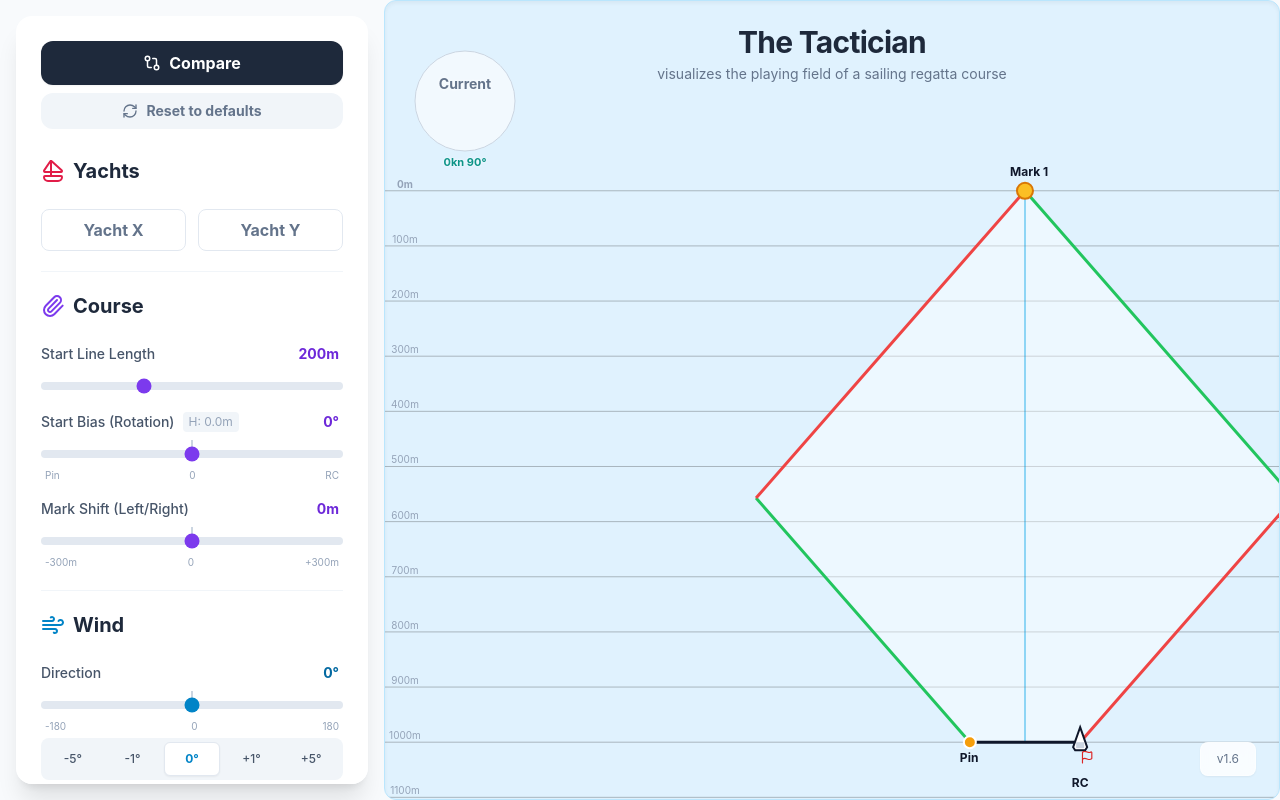
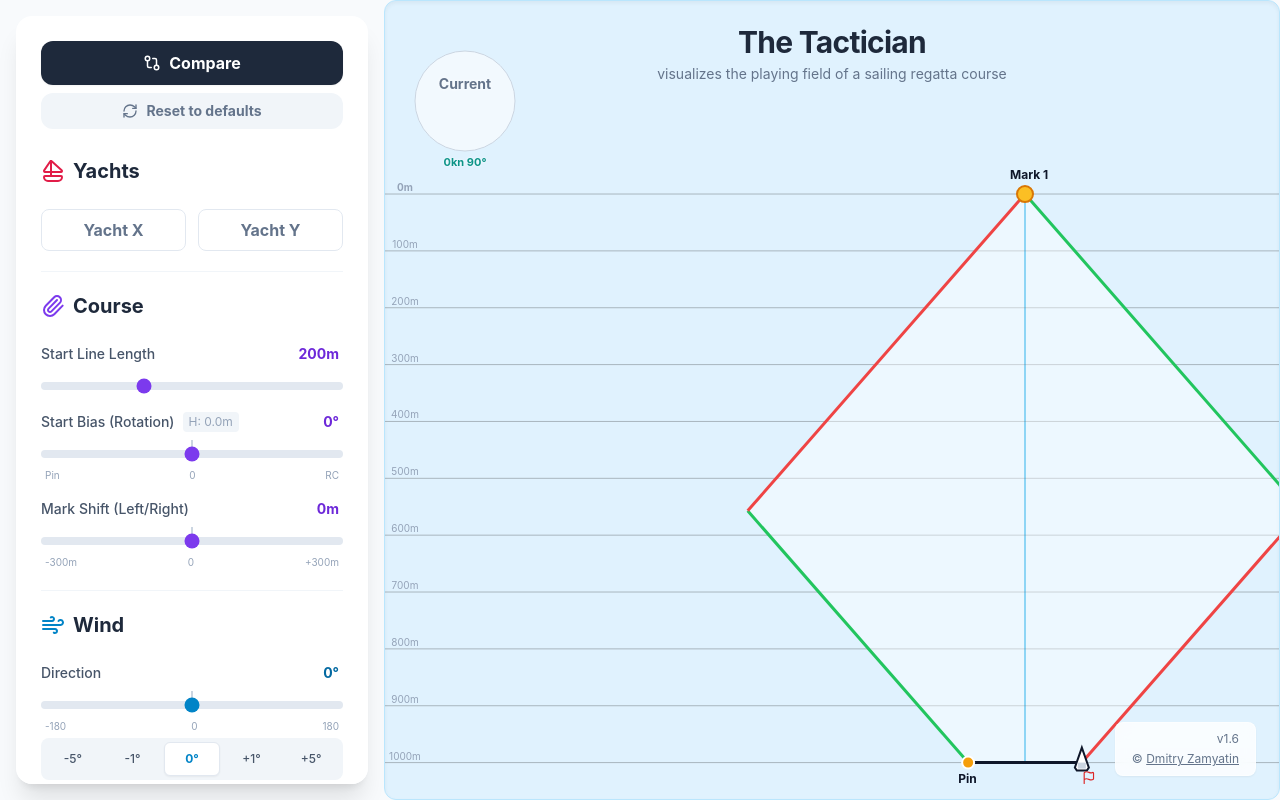
Before and after one commit to 3amyatin/tactician, a React (Vite) app: page / in a window 1280 px wide. Built offline with nearby package versions, Linux system fonts and the light colour scheme.

Commit message:
docs: Add Polyform Noncommercial license and copyright notice

```diff
--- a/App.tsx
+++ b/App.tsx
@@ -83,8 +83,9 @@ function App() {
           <p className="text-sm text-slate-500 mt-1">visualizes the playing field of a sailing regatta course</p>
         </div>
 
-        <div className="absolute bottom-6 right-6 bg-white/80 backdrop-blur px-4 py-2 rounded-lg text-xs text-slate-500 shadow-sm border border-white/50 pointer-events-none">
-            v1.6
+        <div className="absolute bottom-6 right-6 bg-white/80 backdrop-blur px-4 py-2 rounded-lg text-xs text-slate-500 shadow-sm border border-white/50 pointer-events-none text-right">
+            <div>v1.6</div>
+            <div className="mt-1">© <a href="https://github.com/3amyatin" target="_blank" rel="noopener noreferrer" className="underline pointer-events-auto hover:text-slate-700">Dmitry Zamyatin</a></div>
         </div>
       </div>
 
```
Also changed, not shown: 1 other file (tests, documents, lock files or other folders).
